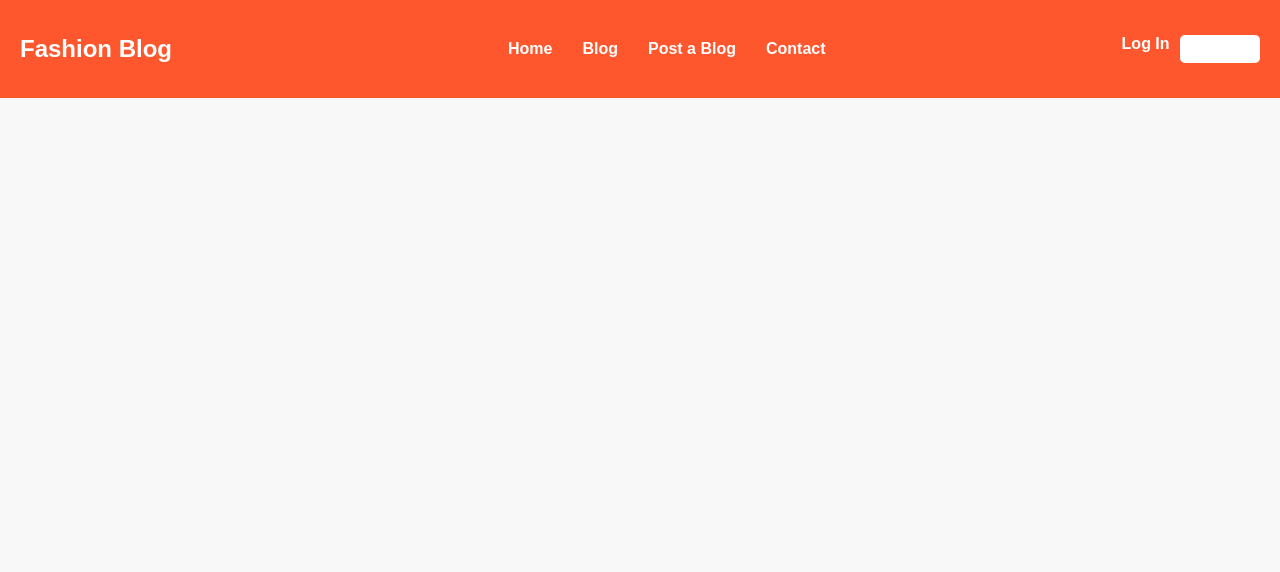
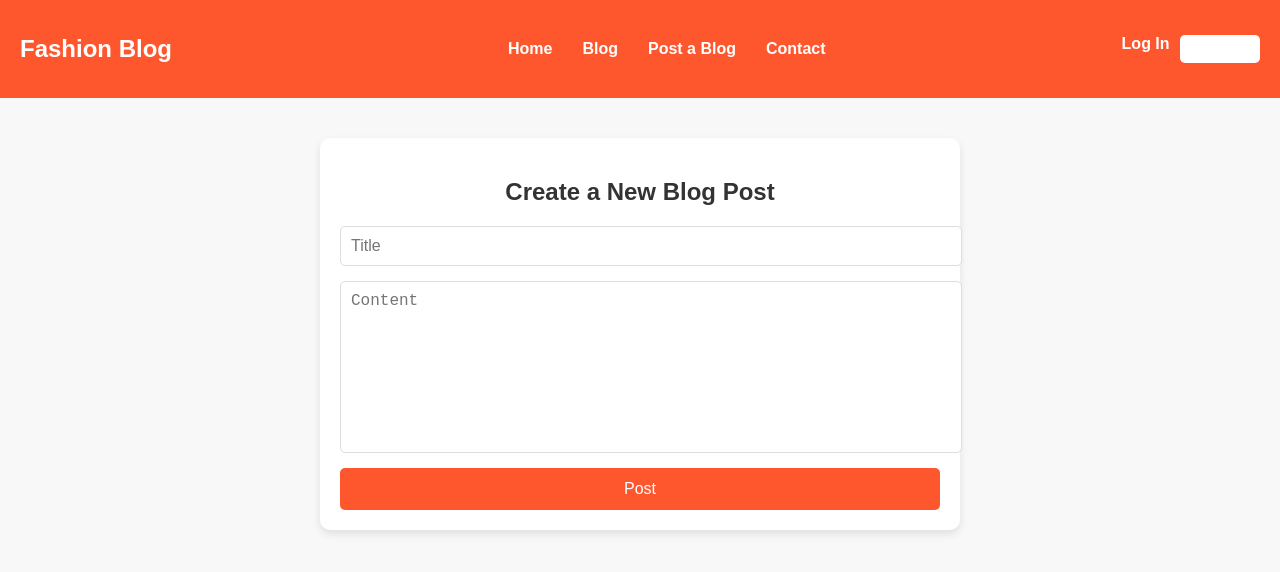
Before and after one commit to kevincode06/blog-project-frontend, a React (Create React App) app: page /postblog in a window 1280 px wide. Shown: the top 572 px of the page. Built offline with nearby package versions, Linux system fonts and the light colour scheme.

Commit message:
working on frontend posts

```diff
--- a/src/App.js
+++ b/src/App.js
@@ -6,6 +6,7 @@ import Blog from "./components/Blog";
 import Contact from "./components/Contact";
 import Login from "./components/Login";
 import Signup from "./components/Signup";
+import PostBlog from "./components/PostBlog";
 
 function App() {
   return (
@@ -17,6 +18,7 @@ function App() {
         <Route path="/contact" element={<Contact />} />
         <Route path="/login" element={<Login />} />
         <Route path="/signup" element={<Signup />} />
+        <Route path="/postblog" element={<PostBlog />} />  {/* Added route for PostBlog */}
       </Routes>
     </Router>
   );
--- a/src/components/PostBlog.js
+++ b/src/components/PostBlog.js
@@ -0,0 +1,56 @@
+import { useState } from "react";
+import "./styles/PostBlog.css";
+
+
+const PostBlog = () => {
+  const [title, setTitle] = useState("");
+  const [content, setContent] = useState("");
+
+  const handleSubmit = async (e) => {
+    e.preventDefault();
+
+    const post = { title, content };
+
+    try {
+      const response = await fetch("http://localhost:4000/api/posts", {
+        method: "POST",
+        headers: { "Content-Type": "application/json" },
+        body: JSON.stringify(post),
+      });
+
+      if (response.ok) {
+        alert("Post added successfully!");
+        setTitle("");
+        setContent("");
+      } else {
+        alert("Error posting blog");
+      }
+    } catch (error) {
+      console.error("Error posting:", error);
+    }
+  };
+
+  return (
+    <div className="post-blog-container">
+      <h2>Create a New Blog Post</h2>
+      <form onSubmit={handleSubmit}>
+        <input
+          type="text"
+          placeholder="Title"
+          value={title}
+          onChange={(e) => setTitle(e.target.value)}
+          required
+        />
+        <textarea
+          placeholder="Content"
+          value={content}
+          onChange={(e) => setContent(e.target.value)}
+          required
+        />
+        <button type="submit">Post</button>
+      </form>
+    </div>
+  );
+};
+
+export default PostBlog;
--- a/src/components/styles/PostBlog.css
+++ b/src/components/styles/PostBlog.css
@@ -0,0 +1,49 @@
+.post-blog-container {
+    max-width: 600px;
+    margin: 40px auto;
+    padding: 20px;
+    background: #fff;
+    border-radius: 10px;
+    box-shadow: 0px 4px 8px rgba(0, 0, 0, 0.1);
+  }
+
+  h2 {
+    text-align: center;
+    font-size: 24px;
+    color: #333;
+  }
+
+  form {
+    display: flex;
+    flex-direction: column;
+    gap: 15px;
+  }
+
+  input,
+  textarea {
+    width: 100%;
+    padding: 10px;
+    font-size: 16px;
+    border: 1px solid #ddd;
+    border-radius: 5px;
+  }
+
+  textarea {
+    height: 150px;
+    resize: none;
+  }
+
+  button {
+    background-color: #FE572E;
+    color: white;
+    padding: 12px;
+    font-size: 16px;
+    border: none;
+    border-radius: 5px;
+    cursor: pointer;
+    transition: background 0.3s ease;
+  }
+
+  button:hover {
+    background-color: #d8431f;
+  }
```
